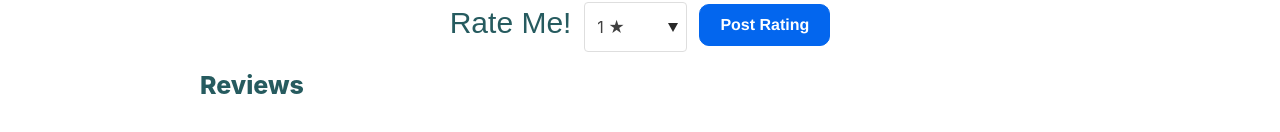
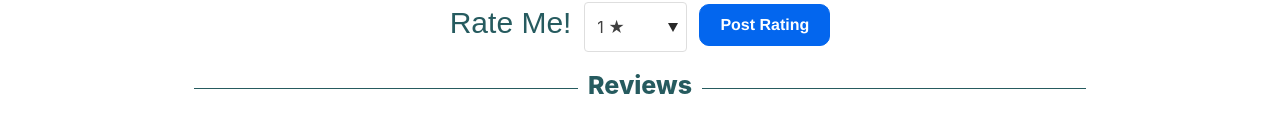
Before and after one commit to MaggieYang57/CSC308-TeamB, a React (Create React App) app in the folder frontend/: page /hike/1 in a window 1280 px wide. Shown: the part 636-768 px from the top of the page. Built offline with nearby package versions, Linux system fonts and the light colour scheme; no server answers.

Commit message:
added divider for reviews and css for it

```diff
--- a/frontend/src/SinglePage.js
+++ b/frontend/src/SinglePage.js
@@ -92,7 +92,7 @@ componentDidMount() {
               <button id="post-rating" onClick = {this.postRating}>Post Rating</button>
 					  </div>
             <div className = "reviews">
-                <h2>Reviews</h2>
+                <h2 class="reviews-title"><hr />Reviews<hr /></h2>
                 <p>{this.state.reviews}</p>
             </div>
         </div>
--- a/frontend/src/css/SinglePage.css
+++ b/frontend/src/css/SinglePage.css
@@ -132,15 +132,18 @@ img{
 /**********************Reviews********************/
 
 .reviews{
-    display: flex;
-    justify-content: left;
     margin-top: 1vw;
 }
+
 .reviews h2{
-    display: flex;
-    justify-content: left;
-    margin-left: 200px;
     font-size: 25px;
     font-weight: 800;
     color:#265b5f;
 }
+
+.reviews-title hr {
+   display: inline-block;
+   width: 30%;
+   margin: 5px 10px;
+   border-top: 1px solid #265b5f;
+}
```
